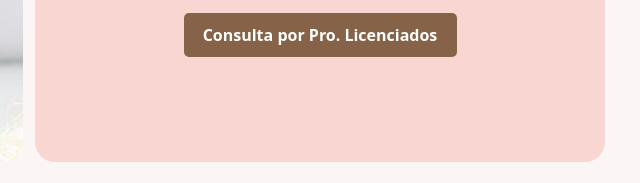
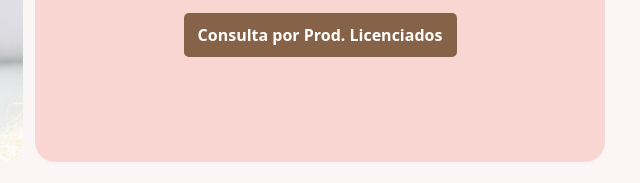
Before and after one commit to Paulo-07/ecommerce-LTDN, a plain HTML site: page index.html in a window 1280 px wide. Shown: the part 3536-3719 px from the top of the page, 605-1245 px from the left. Drawn offline with nearby package versions, Linux system fonts and the light colour scheme.

Commit message:
Se cambio el texto del contenedor productos licenciados

```diff
--- a/index.html
+++ b/index.html
@@ -454,7 +454,7 @@
                                 ¡Descubre un mundo de fantasía donde tus personajes favoritos cobran vida!
                             </p>
                             <a class="consultas-btn" href="https://api.whatsapp.com/send?phone=51946498747&text= Hola! Me interesaría saber qué productos licenciados tiene disponibles. " target="_blank">
-                                Consulta por Pro. Licenciados
+                                Consulta por Prod. Licenciados
                             </a>
                         </div>
                     </div>
```
